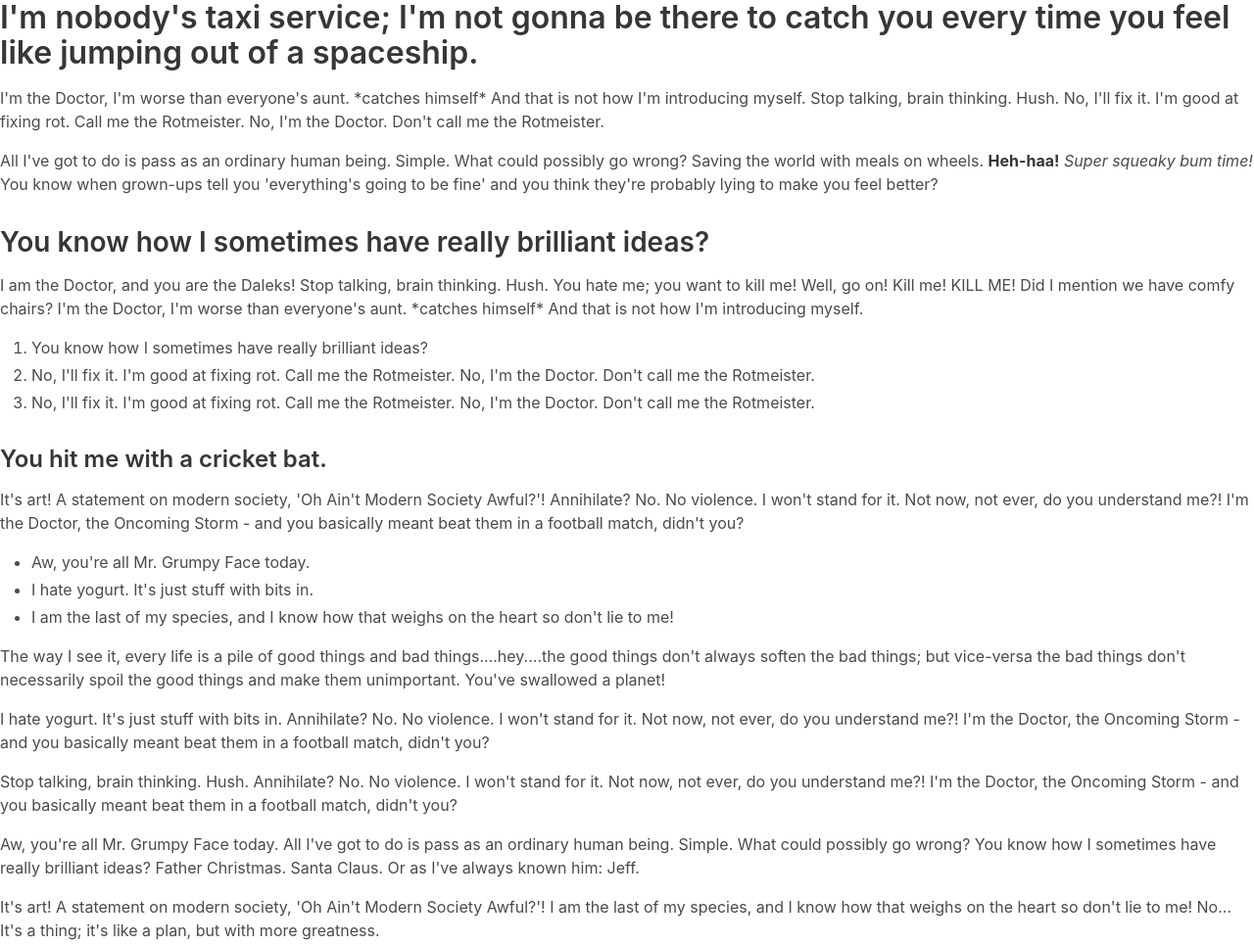
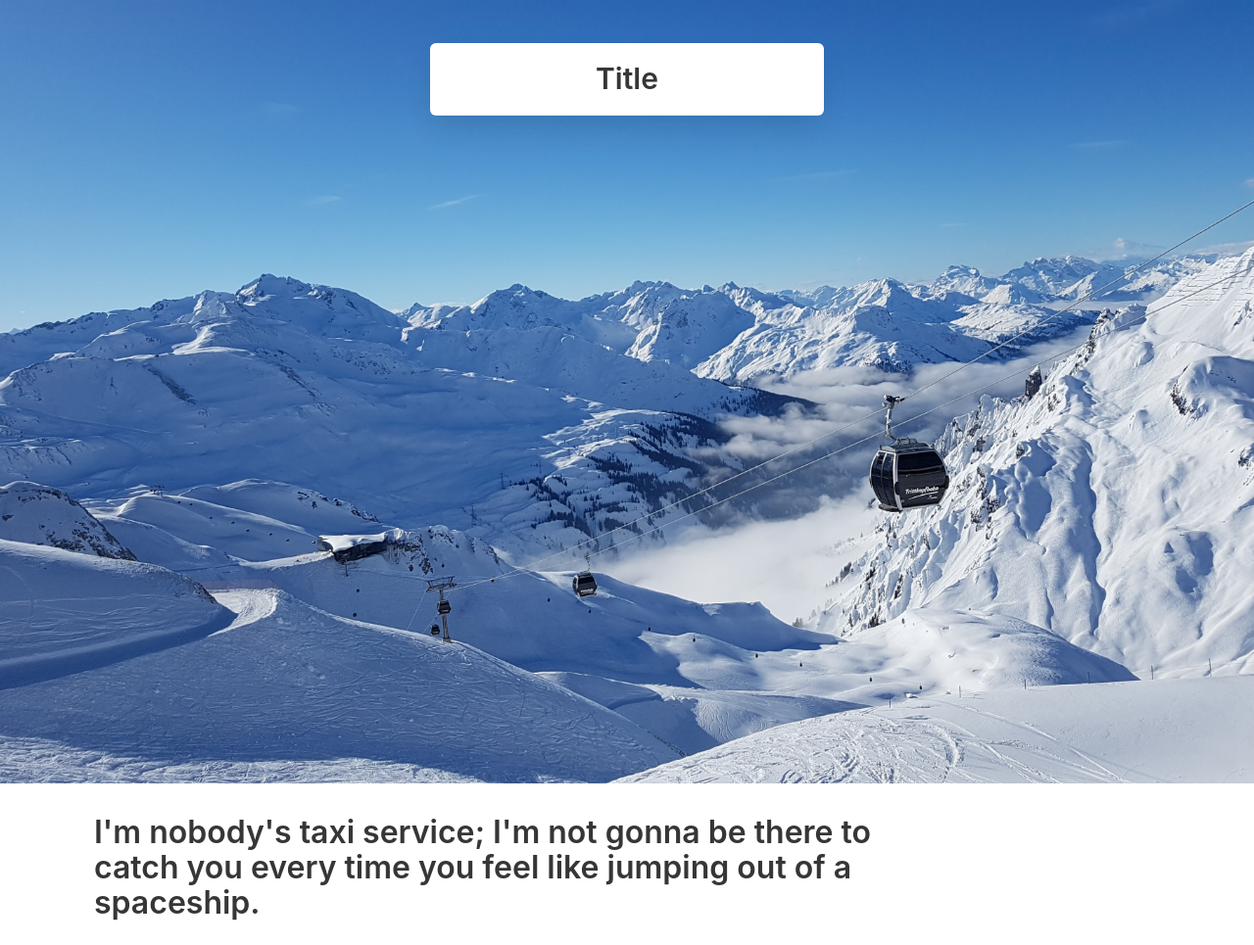
Before and after one commit to dabz75/LifeOnTheEdge, a plain HTML site: page index.html in a window 1280 px wide. Shown: the top 965 px of the page at 98% size. Drawn offline with Linux system fonts and the light colour scheme.

Commit message:
version1

```diff
--- a/index.html
+++ b/index.html
@@ -13,7 +13,22 @@
 <body>
     <article class="content">
 
-        <div class="text">
+        <div class="fixed" style = "position: fixed; width: 100%">
+            <div class="columns is-centered" id="headT">
+                <div class="column is-one-third" id="title1">
+                    <div class="box has-text-centered title">
+                        Title
+                    </div>
+                </div>
+            </div>
+        </div>
+
+
+
+        <div class ="parallaxStart" id = "introPic">
+
+        </div>
+        <div class="container">
 
             <h1>I'm nobody's taxi service; I'm not gonna be there to catch you every time you feel like jumping out of a spaceship.</h1>
             <p>I'm the Doctor, I'm worse than everyone's aunt. *catches himself* And that is not how I'm introducing myself. Stop talking, brain thinking. Hush. No, I'll fix it. I'm good at fixing rot. Call me the Rotmeister. No, I'm the Doctor. Don't call me the Rotmeister.</p>
@@ -28,7 +43,9 @@
             <h3>You hit me with a cricket bat.</h3>
             <p>It's art! A statement on modern society, 'Oh Ain't Modern Society Awful?'! Annihilate? No. No violence. I won't stand for it. Not now, not ever, do you understand me?! I'm the Doctor, the Oncoming Storm - and you basically meant beat them in a football match, didn't you?</p>
             <ul>
+            <section class= "parallax" id="video">
 
+            </section>
             <li>Aw, you're all Mr. Grumpy Face today.</li><li>I hate yogurt. It's just stuff with bits in.</li><li>I am the last of my species, and I know how that weighs on the heart so don't lie to me!</li>
             </ul>
 
--- a/style.css
+++ b/style.css
@@ -1,3 +1,50 @@
 body, html{
 
 }
+p, h1, h2, h3, li{
+    width: 94%;
+    max-width: 50rem;
+    margin: 2rem  2rem;
+
+}
+.title{
+    font-size: 30px;
+    text-align:center;
+}
+
+#headT{
+    margin: 2rem auto;
+}
+#title1{
+    border-radius: 6px;
+
+}
+.parallax {
+    width: 90%;
+    margin: 2rem auto;
+    height: 100vh;
+
+    background-attachment: fixed;
+    background-position: center center;
+    background-size: cover;
+    overflow: hidden;
+    position: relative;
+
+
+}
+
+.parallaxStart{
+    width: 100%;
+    margin: 0rem auto;
+    height: 100vh;
+
+    background-attachment: fixed;
+    background-position: center center;
+    background-size: cover;
+
+
+}
+
+#introPic, #video{
+    background-image: url("resources/bgPicture.jpg");
+}
```
Also changed, not shown: resources/bgPicture.jpg (added).
